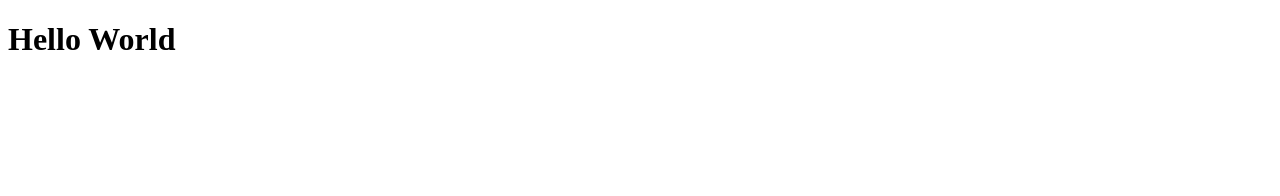
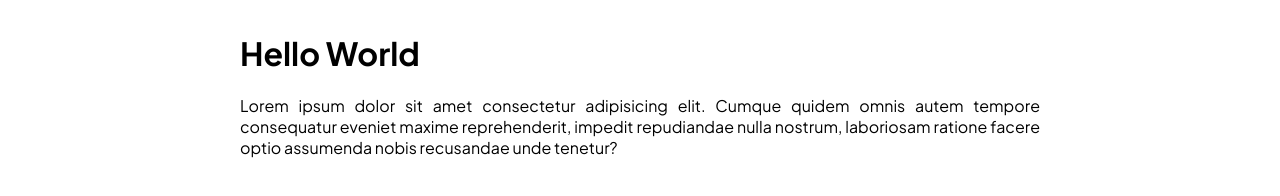
Before and after one commit to si-udiss/penuhi_keramik, a plain HTML site: page index.html in a window 1280 px wide. Drawn offline with Linux system fonts and the light colour scheme.

Commit message:
feat: add Plus Jakarta Sans font and container layout to index and style

```diff
--- a/index.html
+++ b/index.html
@@ -1,11 +1,22 @@
 <!DOCTYPE html>
 <html lang="en">
+
 <head>
     <meta charset="UTF-8">
     <meta name="viewport" content="width=device-width, initial-scale=1.0">
     <title>Document</title>
+    <link rel="preconnect" href="https://fonts.googleapis.com">
+    <link rel="preconnect" href="https://fonts.gstatic.com" crossorigin>
+    <link href="https://fonts.googleapis.com/css2?family=Plus+Jakarta+Sans:ital,wght@0,200..800;1,200..800&display=swap"
+        rel="stylesheet">
+    <link rel="stylesheet" href="style.css">
 </head>
+
 <body>
-    <h1>Hello World</h1>
+    <div class="container">
+        <h1>Hello World</h1>
+        <p>Lorem ipsum dolor sit amet consectetur adipisicing elit. Cumque quidem omnis autem tempore consequatur eveniet maxime reprehenderit, impedit repudiandae nulla nostrum, laboriosam ratione facere optio assumenda nobis recusandae unde tenetur?</p>
+    </div>
 </body>
+
 </html>
--- a/style.css
+++ b/style.css
@@ -1,4 +1,18 @@
-body{
-    padding: 0;
-    margin: 0;
+* {
+  font-family: "Plus Jakarta Sans", sans-serif;
+  font-optical-sizing: auto;
+  /* font-weight: normal; */
+  font-style: normal;
 }
+
+body {
+  padding: 0;
+  margin: 0;
+}
+
+.container{
+    padding: 12px 8px;
+    margin: 0 auto;
+    width: 800px;
+    text-align: justify;
+}
```
